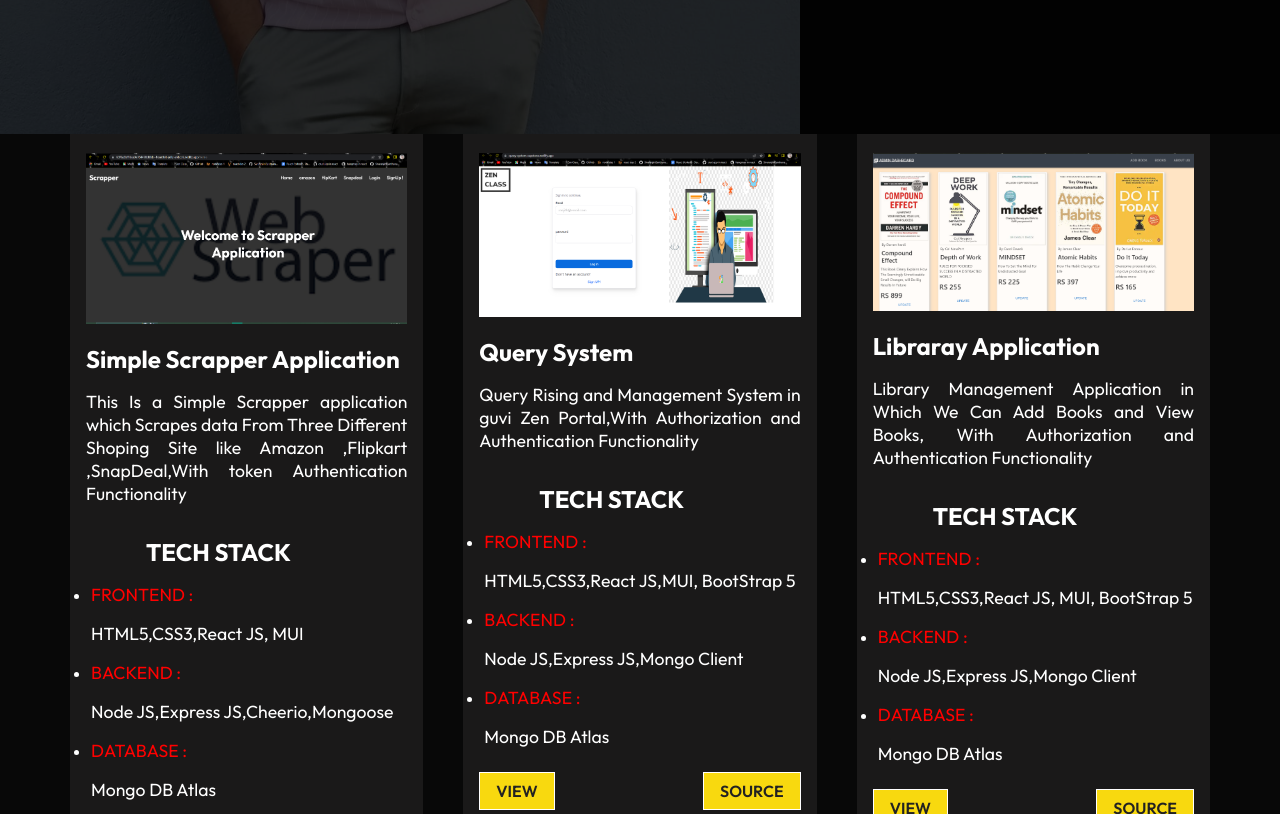
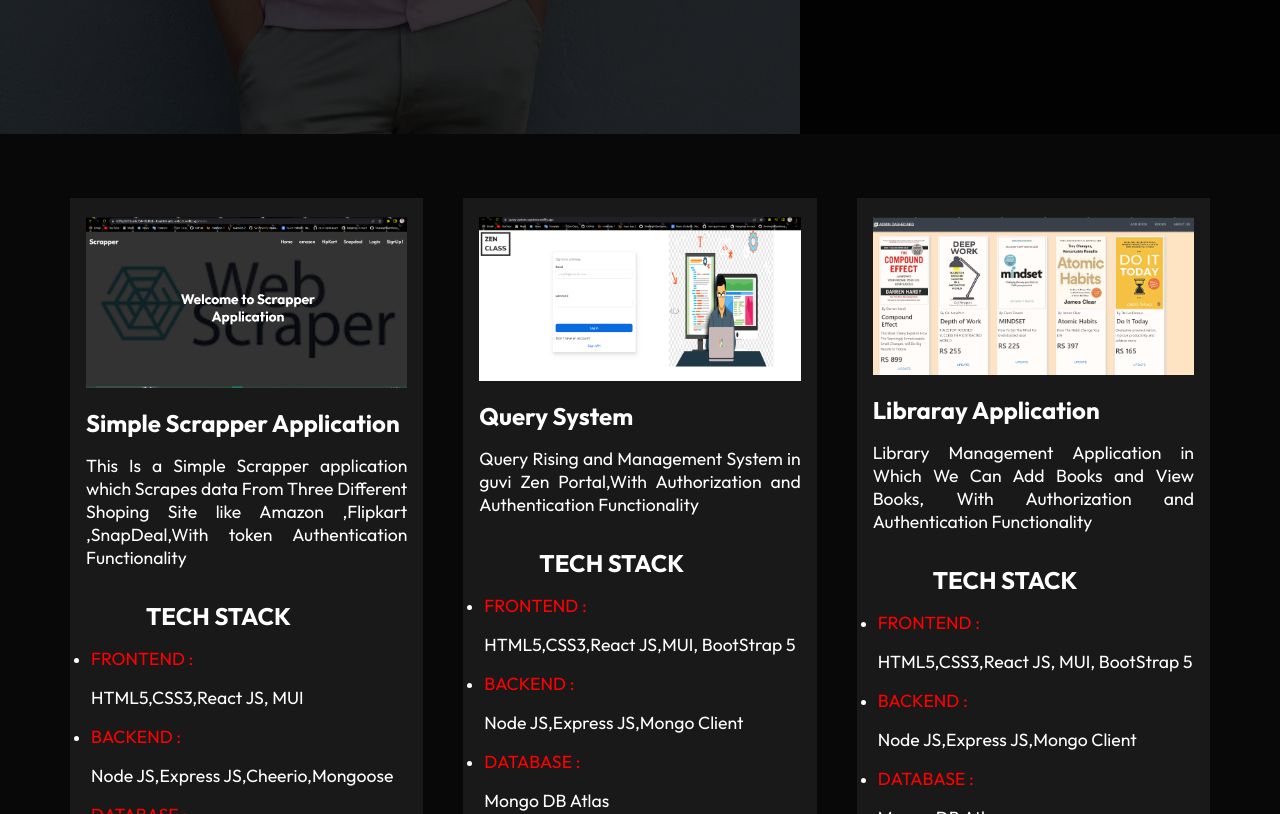
Before and after one commit to RanjithDevelopment/MY-Portfolio-org, a React (Create React App) app: page / in a window 1280 px wide. Shown: the part 666-1480 px from the top of the page. Built offline with nearby package versions, Linux system fonts and the light colour scheme.

Commit message:
Update projectCardstyle.css

```diff
--- a/src/css/projectCardstyle.css
+++ b/src/css/projectCardstyle.css
@@ -9,6 +9,7 @@ padding: 4rem 0 2rem 0;
    display: grid;
    grid-template-columns: repeat(3,1fr);
    grid-gap:40px;
+   padding-top: 4rem;
    padding-bottom: 5rem;
 }
 .project-card{
```
